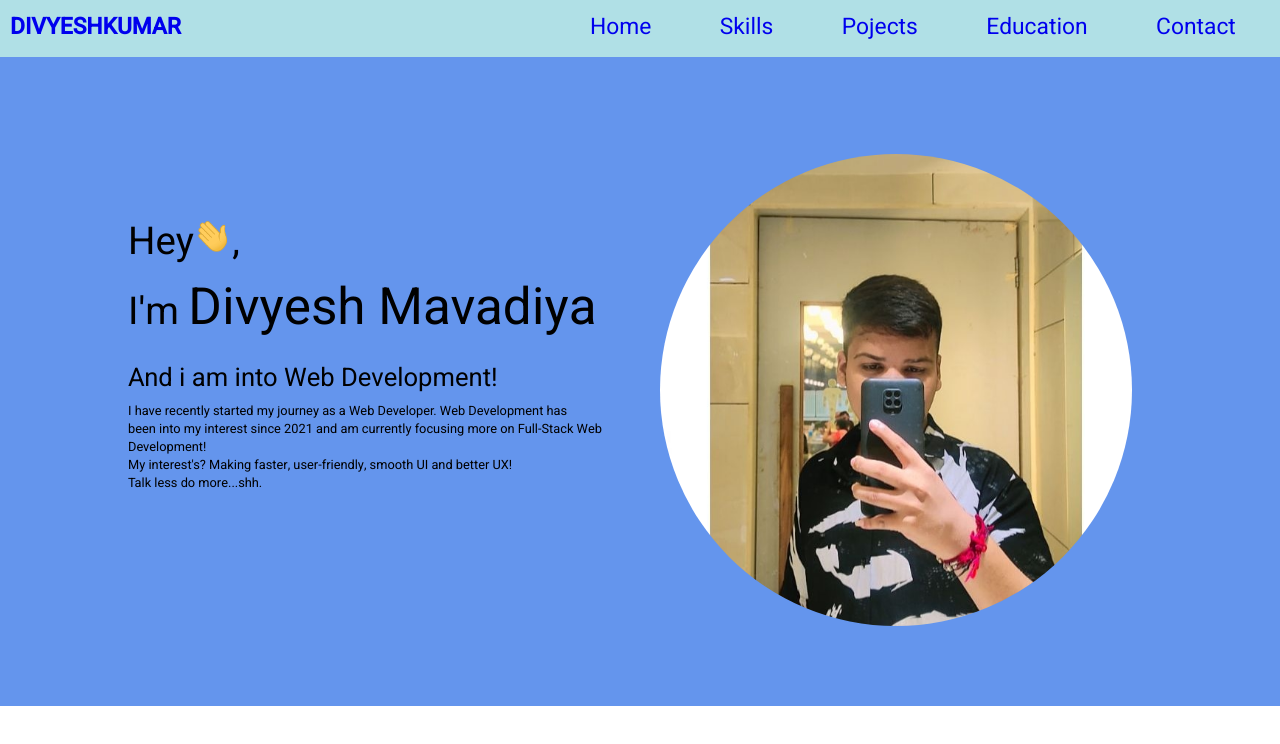
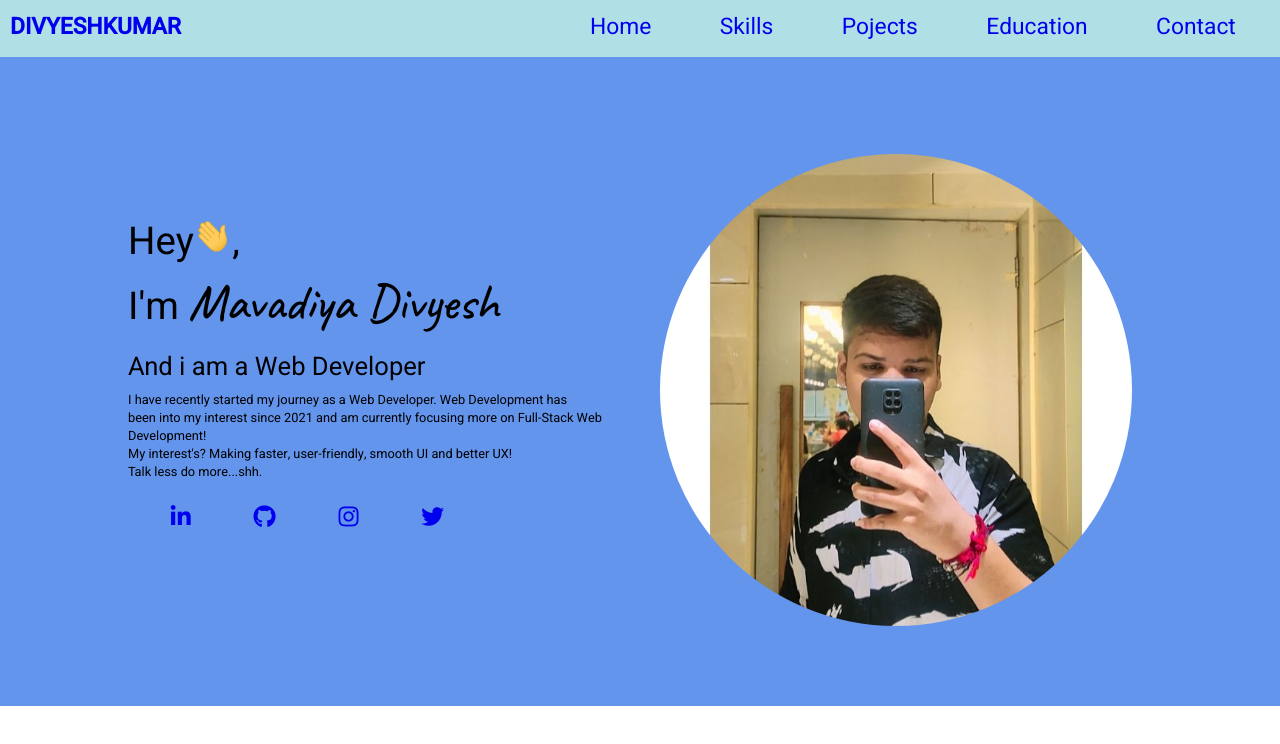
Before and after one commit to codewithdivu/my-personal-portfolio, a React (Create React App) app: page / in a window 1280 px wide. Shown: the top 744 px of the page. Built offline with nearby package versions, Linux system fonts and the light colour scheme.

Commit message:
social media menu is done

```diff
--- a/package.json
+++ b/package.json
@@ -6,10 +6,12 @@
     "@testing-library/jest-dom": "^5.16.5",
     "@testing-library/react": "^13.4.0",
     "@testing-library/user-event": "^13.5.0",
+    "font-awesome-icons": "^1.6.0",
     "react": "^18.2.0",
     "react-dom": "^18.2.0",
     "react-router-dom": "^6.4.0",
     "react-scripts": "5.0.1",
+    "react-simple-typewriter": "^4.0.2",
     "web-vitals": "^2.1.4"
   },
   "scripts": {
--- a/public/index.html
+++ b/public/index.html
@@ -24,6 +24,15 @@
       work correctly both with client-side routing and a non-root public URL.
       Learn how to configure a non-root public URL by running `npm run build`.
     -->
+
+    <!-- font awesome -->
+    <link
+      rel="stylesheet"
+      href="https://use.fontawesome.com/releases/v5.13.0/css/all.css"
+      integrity="sha384-Bfad6CLCknfcloXFOyFnlgtENryhrpZCe29RTifKEixXQZ38WheV+i/6YWSzkz3V"
+      crossorigin="anonymous"
+    />
+    <!-- font awesome -->
 
     <!-- favicons -->
     <link
--- a/src/Components/mainInfo.jsx
+++ b/src/Components/mainInfo.jsx
@@ -1,4 +1,6 @@
 import React from "react";
+import { Typewriter } from "react-simple-typewriter";
+// import "react-simple-typewriter/dist/index.css";
 
 const MainInfo = () => {
   return (
@@ -14,8 +16,36 @@ const MainInfo = () => {
                 alt="divu"
               />
               ,<br />
-              I'm <span className="my-name">Divyesh Mavadiya</span> <br />
-              <span className="about-txt">And i am into Web Development!</span>
+              I'm{" "}
+              <span className="my-name">
+                {/* <Typewriter
+                  loop
+                  cursor
+                  cursorStyle=""
+                  typeSpeed={80}
+                  deleteSpeed={50}
+                  delaySpeed={1000}
+                  words={["Mavadiya Divyesh"]}
+                />{" "} */}
+                Mavadiya Divyesh
+              </span>{" "}
+              <br />
+              <span className="about-txt">
+                And i am a{" "}
+                <Typewriter
+                  loop
+                  cursor
+                  cursorStyle=""
+                  typeSpeed={80}
+                  deleteSpeed={50}
+                  delaySpeed={1000}
+                  words={[
+                    "Software Developer",
+                    "Web Developer",
+                    "Full-stack Developer",
+                  ]}
+                />{" "}
+              </span>
               <p className="about-me">
                 I have recently started my journey as a Web Developer. Web
                 Development has
@@ -29,6 +59,49 @@ const MainInfo = () => {
               </p>
             </p>
           </div>
+          <div className="social-menu">
+            <ul>
+              <li>
+                <a
+                  href="https://www.linkedin.com/in/divyesh-mavadiya-a8a995201/"
+                  target="_blank"
+                  rel="noopener noreferrer"
+                >
+                  <i className="fab fa-linkedin-in" />
+                </a>
+              </li>
+
+              <li>
+                <a
+                  href="https://github.com/codewithdivu"
+                  target="_blank"
+                  rel="noopener noreferrer"
+                >
+                  <i className="fab fa-github" />
+                </a>
+              </li>
+
+              <li>
+                <a
+                  href="https://www.instagram.com/codewithdivu/"
+                  target="_blank"
+                  rel="noopener noreferrer"
+                >
+                  <i className="fab fa-instagram" />
+                </a>
+              </li>
+
+              <li>
+                <a
+                  href="https://twitter.com/Divyesh_017"
+                  target="_blank"
+                  rel="noopener noreferrer"
+                >
+                  <i className="fab fa-twitter" />
+                </a>
+              </li>
+            </ul>
+          </div>
         </div>
         <div className="right-home">
           <img className="profile-image" src="./images/divyesh.jpg" alt="" />
--- a/src/index.css
+++ b/src/index.css
@@ -1,6 +1,5 @@
-/* @import url("https://fonts.googleapis.com/css2?family=Heebo:wght@500&display=swap"); */
 @import url("https://fonts.googleapis.com/css2?family=Heebo:wght@400;500&display=swap");
-/* font-family: 'Heebo', sans-serif; */
+@import url("https://fonts.googleapis.com/css2?family=Caveat:wght@500&family=Heebo:wght@400;500&display=swap");
 
 * {
   margin: 0;
@@ -82,6 +81,7 @@ ul {
 
 .my-name {
   font-size: 4vmax;
+  font-family: "Caveat", cursive;
 }
 
 .about-me {
@@ -97,3 +97,10 @@ ul {
   width: 80vmin;
   max-width: 100%;
 }
+.social-menu ul{
+  display: flex;
+}
+.social-menu ul li {
+  margin: 20px;
+  padding-left: 1rem;
+}
```
Also changed, not shown: 1 other file (tests, documents, lock files or other folders).
